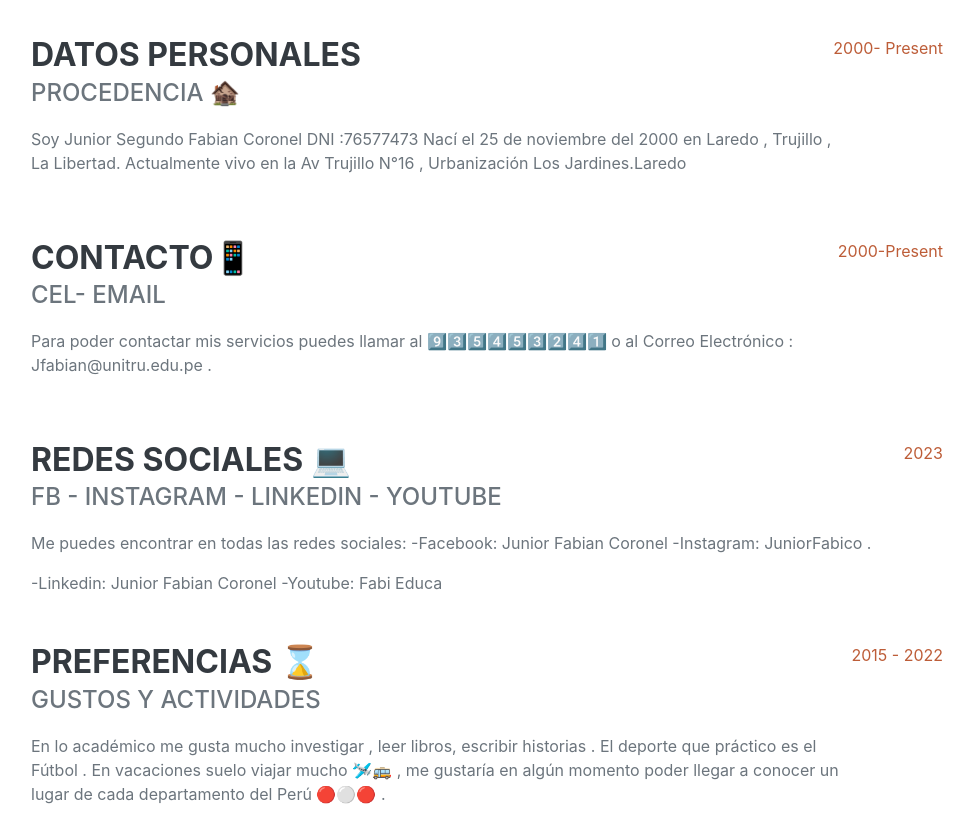
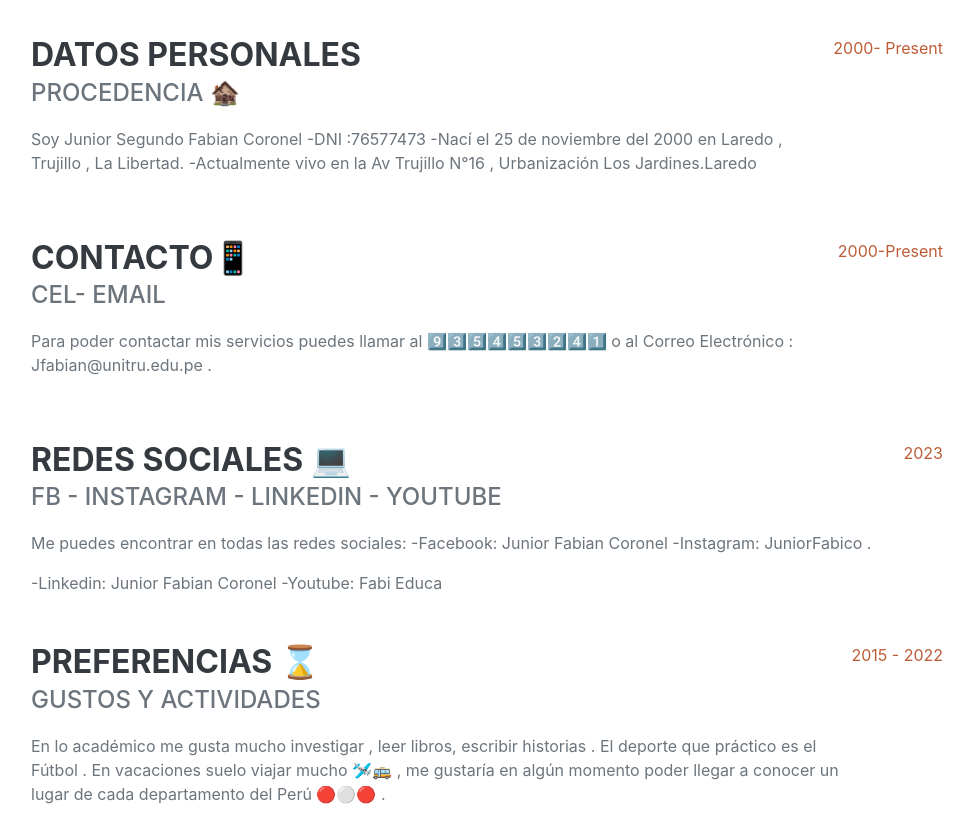
Before and after one commit to Juniorfabian/Curriculum-Vitae-Junior-Fabian, a plain HTML site: page index.html in a window 1280 px wide. Shown: the part 960-1785 px from the top of the page, without its empty margins (289-1263 px from the left). Drawn offline with nearby package versions, Linux system fonts and the light colour scheme; a web font is replaced by a local one.

Commit message:
Update index.html

```diff
--- a/index.html
+++ b/index.html
@@ -67,9 +67,9 @@
                             <h3 class="mb-0"> DATOS PERSONALES </h3>
                             <div class="subheading mb-3">Procedencia 🏚️</div>
                             <p> Soy Junior Segundo Fabian Coronel
-                                DNI :76577473
-                                Nací el 25 de noviembre del 2000 en Laredo , Trujillo , La Libertad.
-                                Actualmente vivo en la Av Trujillo N°16 , Urbanización Los Jardines.Laredo </p>
+                                -DNI :76577473
+                                -Nací el 25 de noviembre del 2000 en Laredo , Trujillo , La Libertad.
+                                -Actualmente vivo en la Av Trujillo N°16 , Urbanización Los Jardines.Laredo </p>
                         </div>
                         <div class="flex-shrink-0"><span class="text-primary">2000- Present</span></div>
                     </div>
@@ -134,7 +134,6 @@
                     <h2 class="mb-5">APTITUDES 💁🏽‍♂️ </h2>
                     <div class="subheading mb-3"> HERRAMIENTAS DIGITALES </div>
                     <ul class="list-inline dev-icons">
-                        <li class="list-inline-item"><i class="fab fa-edmodo"></i></li>
                         <li class="list-inline-item"><i class="fab fa-padlet"></i></li>
                         <li class="list-inline-item"><i class="fab fa-microsoft"></i></li>
                         <li class="list-inline-item"><i class="fab fa-instagram"></i></li>
```
